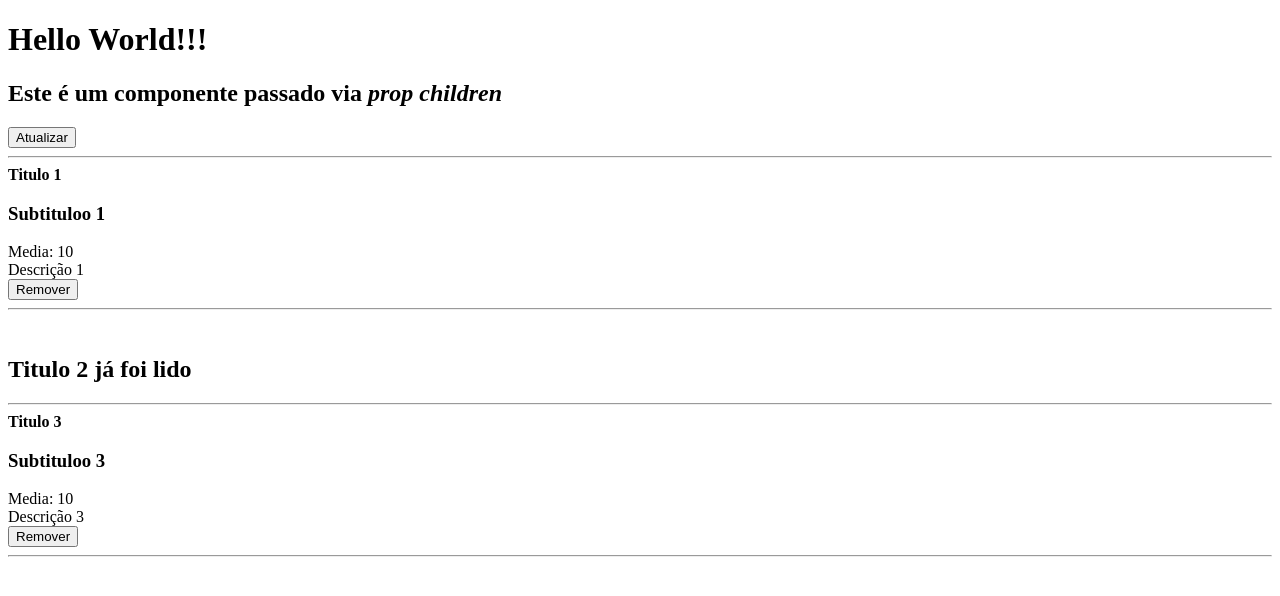
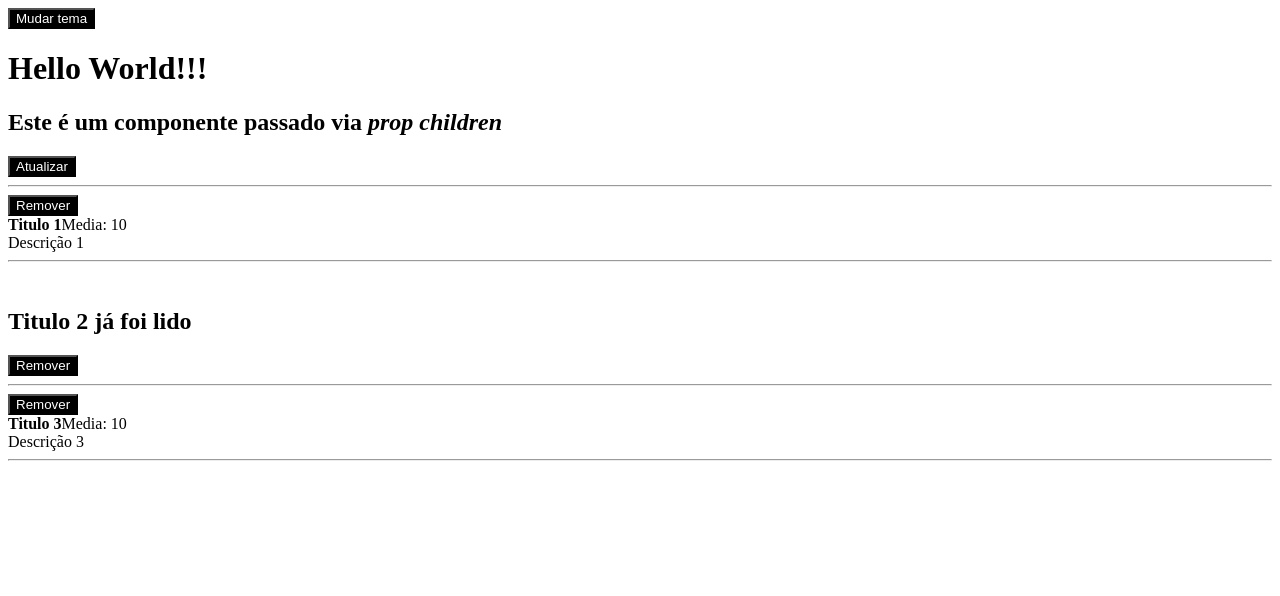
Before and after one commit to aleolvfer/fundamentos-do-react, a React app: page / in a window 1280 px wide. Shown: the top 596 px of the page. Built offline with nearby package versions, Linux system fonts and the light colour scheme; the HTML template or start-up script is replaced by a standard one.

Commit message:
Trabalhando com a Context API

```diff
--- a/src/App.js
+++ b/src/App.js
@@ -1,10 +1,13 @@
-import React, { useState } from 'react';
+import React, { useState } from 'react'
 
 import Post from './Post';
 import Header from './Header';
-import { func } from 'prop-types';
+import Button from './Button';
+import { ThemeProvider } from './ThemeContext';
+
 
 export default function App() {
+
   const [posts, setPosts] = useState([
   {
     id: Math.random(),
@@ -35,7 +38,9 @@
       {
         id: Math.random(),
         title: `Novo titulo ${prevState.length + 1}`,
-        subtitle: 'Novo subtitle'
+        subtitle: 'Novo subtitle',
+        likes: 20,
+        read: prevState.length % 2 === 0 ? false : true,
       }
     ]);
   }
@@ -47,11 +52,17 @@
   }
 
   return (
-    <>
-    <Header title="Hello World!!!">
-      <h2>Este é um componente passado via <i>prop children</i></h2>
-      <button onClick={handleRefresh}>Atualizar</button>
-    </Header>
+    <ThemeProvider>
+      <Header
+        title="Hello World!!!"
+      >
+        <h2>Este é um componente passado via <i>prop children</i></h2>
+        <Button
+          onClick={handleRefresh}
+        >
+          Atualizar
+        </Button>
+      </Header>
       {
         posts.map((post, index) => {
           return (
@@ -65,7 +76,6 @@
           )
         })
       }
-
-    </>
+    </ThemeProvider>
   )
 }
--- /dev/null
+++ b/src/Button.js
@@ -0,0 +1,26 @@
+import React, {useContext} from 'react';
+import PropTypes from 'prop-types';
+import { ThemeContext } from './ThemeContext';
+
+export default function Button(props) {
+  const { theme } = useContext(ThemeContext);
+
+  return (
+    <>
+      <button
+        onClick={props.onClick}
+        style={{
+          color: theme === 'dark' ? '#000' : '#fff',
+          background: theme === 'dark' ? '#fff' : '#000',
+        }}
+      >
+        {props.children}
+      </button>
+    </>
+  );
+}
+
+Button.propTypes = {
+  onClick: PropTypes.func.isRequired,
+  children: PropTypes.node.isRequired
+};
--- a/src/Header.js
+++ b/src/Header.js
@@ -1,11 +1,20 @@
-import React from 'react';
+import React, { useContext } from 'react';
 import PropTypes from 'prop-types';
+import Button from './Button';
+import { ThemeContext } from './ThemeContext';
 
 export default function Header({ title, children }) {
+  const { onToggleTheme } = useContext(ThemeContext);
+
   return (
     <>
-      <h1>{title}</h1>
-      {children}
+      <Button
+        onClick={onToggleTheme}
+        >
+          Mudar tema
+      </Button>
+        <h1>{title}</h1>
+        {children}
       <hr/>
     </>
   );
--- a/src/Post.js
+++ b/src/Post.js
@@ -1,5 +1,7 @@
 import React from 'react';
 import PropTypes from 'prop-types';
+import PostHeader  from './PostHeader';
+import Button from './Button';
 
 export default function Post(props) {
 
@@ -7,6 +9,14 @@
     return (
       <>
         <h2>{props.post.title} já foi lido</h2>
+        <Button
+          onClick={() => props.onRemove(props.post.id)}
+          post={{
+            id: props.post.id,
+          }}
+        >
+          <span>Remover</span>
+        </Button>
         <hr />
       </>
     )
@@ -15,14 +25,18 @@
   return (
     <>
       <article>
-        {props.post.read && <s><strong>{props.post.title}</strong></s>}
-        {!props.post.read && <strong>{props.post.title}</strong>}
-        <h3>{props.post.subtitle}</h3>
+        <PostHeader
+          onRemove={props.onRemove}
+          post={{
+            id: props.post.id,
+            title: props.post.title,
+            read: props.post.read,
+          }}
+        />
         <span>Media: {props.post.likes / 2}</span>
         <br />
         {props.children}
         <br />
-        <button onClick={() => props.onRemove(props.post.id)}>Remover</button>
       </article>
       <hr />
       <br />
--- /dev/null
+++ b/src/PostHeader.js
@@ -0,0 +1,32 @@
+import React from 'react';
+import PropTypes from 'prop-types';
+import Button from './Button';
+
+export default function PostHeader(props) {
+  return (
+    <>
+      <Button
+        onClick={() => props.onRemove(props.post.id)}
+        post={{
+          id: props.post.id,
+        }}
+      >
+        Remover
+      </Button>
+      <br />
+      <strong>
+        {props.post.read && <s>{props.post.title}</s>}
+        {!props.post.read && props.post.title}
+      </strong>
+    </>
+  );
+}
+
+PostHeader.propTypes = {
+  onRemove: PropTypes.func.isRequired,
+  post: PropTypes.shape({
+    id: PropTypes.number.isRequired,
+    title: PropTypes.string.isRequired,
+    read: PropTypes.bool.isRequired,
+  }).isRequired
+};
--- /dev/null
+++ b/src/ThemeContext.js
@@ -0,0 +1,26 @@
+import React, { useState, createContext } from 'react';
+
+export const ThemeContext = createContext();
+
+export function ThemeProvider(props) {
+  const [theme, setTheme] = useState('light');
+
+  function handleToggleTheme() {
+    setTheme(precState => (
+      precState === 'dark'
+      ? 'light'
+      : 'dark'
+    ));
+  }
+
+  return (
+    <ThemeContext.Provider
+      value={{
+      theme,
+      onToggleTheme: handleToggleTheme
+    }}
+    >
+      {props.children}
+    </ThemeContext.Provider>
+  )
+}
```
